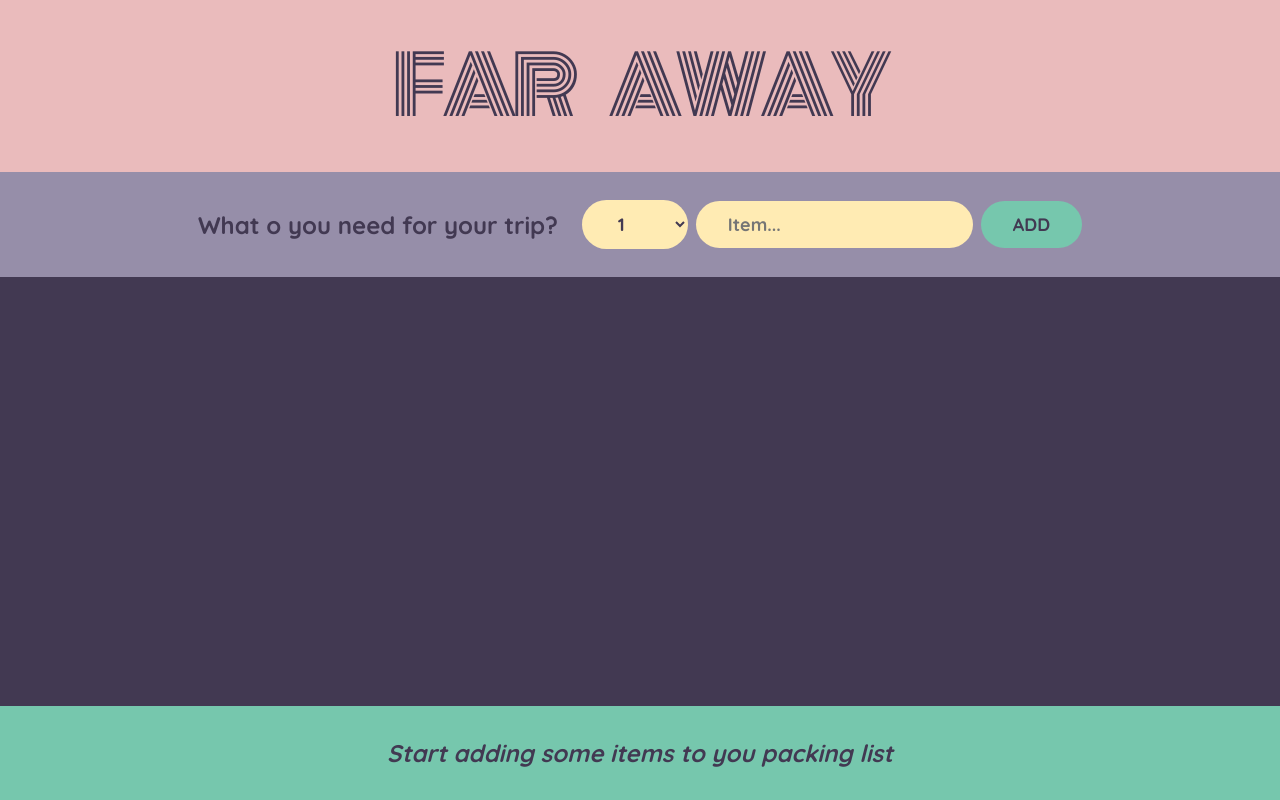
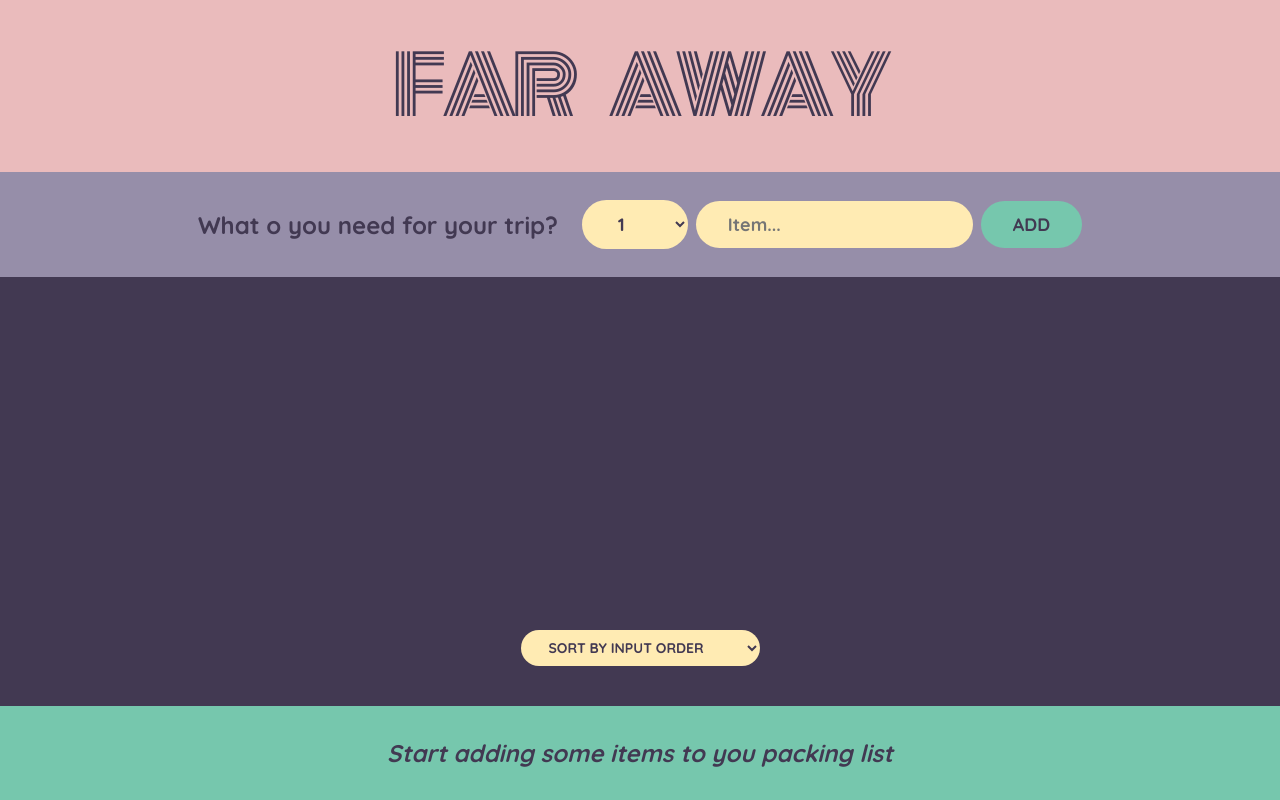
Before and after one commit to yuliiavoinarovska/travel-list, a React (Create React App) app: page / in a window 1280 px wide. Built offline with nearby package versions, Linux system fonts and the light colour scheme.

Commit message:
Sorting items

```diff
--- a/public/index.html
+++ b/public/index.html
@@ -24,7 +24,7 @@
       work correctly both with client-side routing and a non-root public URL.
       Learn how to configure a non-root public URL by running `npm run build`.
     -->
-    <title>React App</title>
+    <title>Far Away</title>
   </head>
   <body>
     <noscript>You need to enable JavaScript to run this app.</noscript>
--- a/src/App.js
+++ b/src/App.js
@@ -87,10 +87,24 @@
 }
 
 function PackingList({ items, onDeleteItem, onToggleItem }) {
+  const [sortBy, setSortBy] = useState("input");
+  let sortedItems;
+
+  if (sortBy === "input") sortedItems = items;
+
+  if (sortBy === "description")
+    sortedItems = items
+      .slice()
+      .sort((a, b) => a.description.localeCompare(b.description));
+
+  if (sortBy === "packed")
+    sortedItems = items
+      .slice()
+      .sort((a, b) => Number(a.packed) - Number(b.packed));
   return (
     <div className="list">
       <ul>
-        {items.map((item) => (
+        {sortedItems.map((item) => (
           <Item
             item={item}
             onDeleteItem={onDeleteItem}
@@ -99,6 +113,14 @@
           />
         ))}
       </ul>
+
+      <div className="actions">
+        <select value={sortBy} onChange={(e) => setSortBy(e.target.value)}>
+          <option value="input">Sort by input order</option>
+          <option value="description">Sort by description</option>
+          <option value="packed">Sort by packed status</option>
+        </select>
+      </div>
     </div>
   );
 }
```
